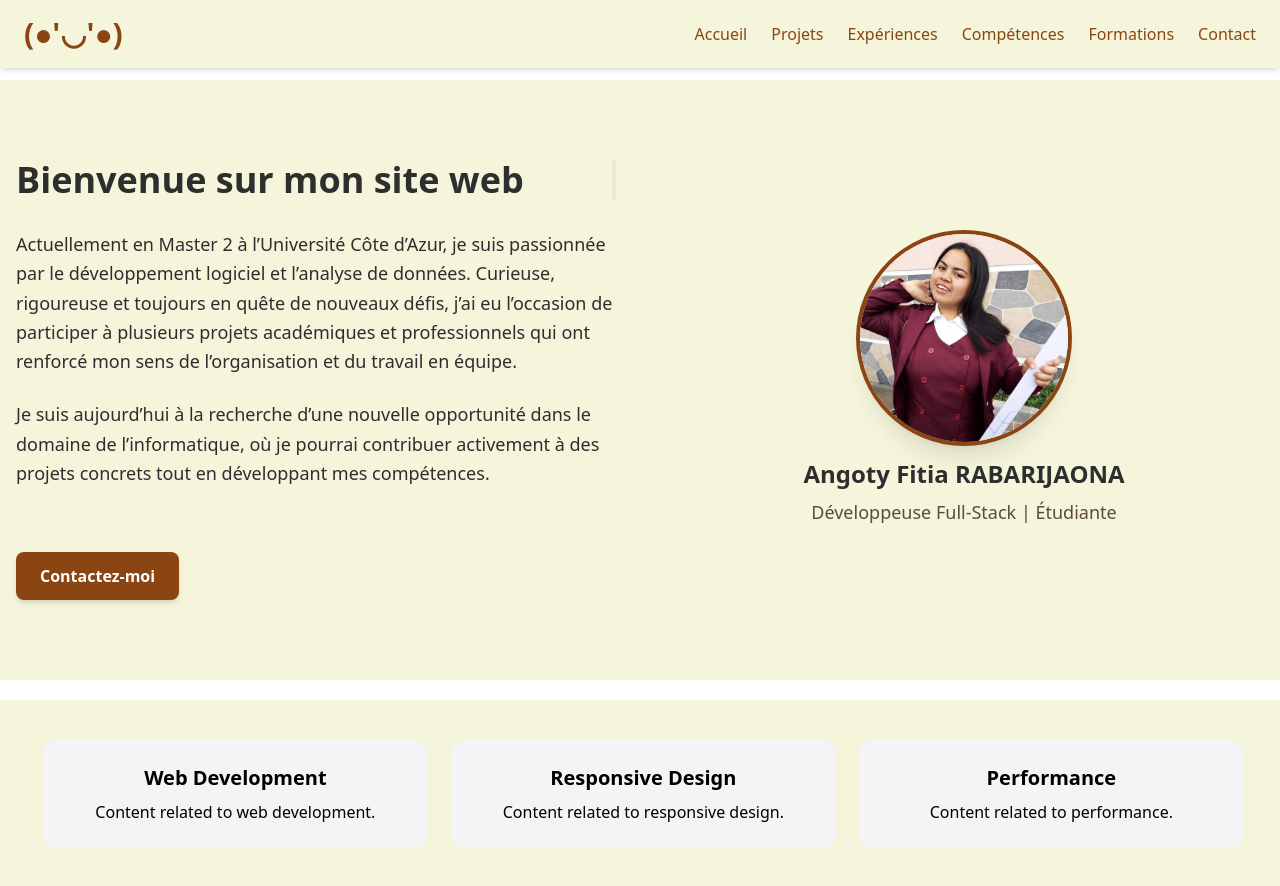
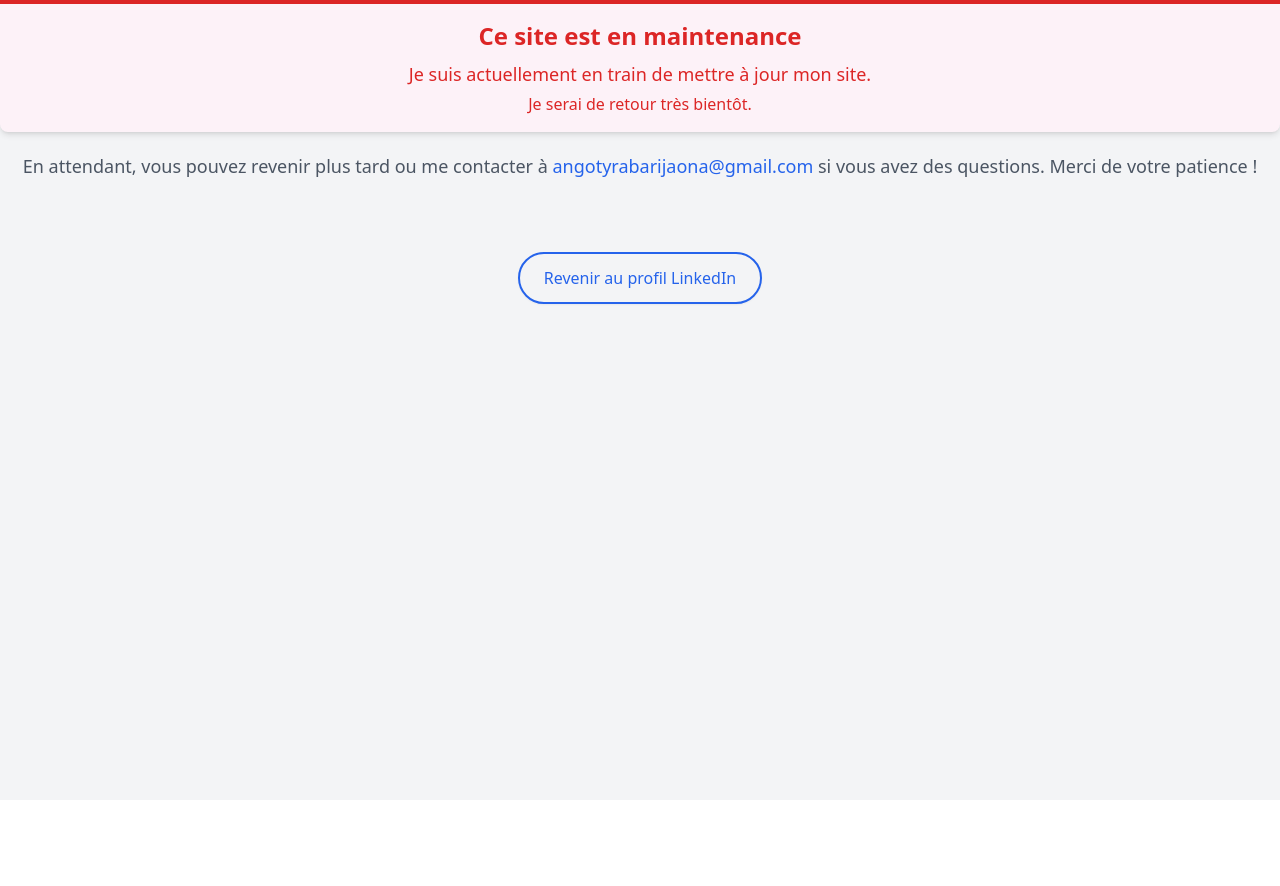
Before and after one commit to AngotyFitia/portfolio-frontend, a React (Vite) app: page / in a window 1280 px wide. After the commit the page ends 800 px from the top, so only its background shows below. Built offline with nearby package versions, Linux system fonts and the light colour scheme.

Commit message:
creating-page-under-maintenance

```diff
--- /dev/null
+++ b/src/components/Maintenance.tsx
@@ -0,0 +1,40 @@
+import React from 'react';
+
+const Maintenance: React.FC = () => {
+  return (
+    <div className="min-h-screen bg-gray-100">
+      {/* Notification en haut de page */}
+      <div className="bg-pink-50 border-t-4 border-red-600 text-red-600 text-center py-4 px-6 w-full fixed top-0 left-0 z-50 shadow-md rounded-b-lg" aria-live="polite">
+        <div className="text-2xl font-semibold">
+          <span>Ce site est en maintenance</span>
+        </div>
+        <p className="mt-2 text-lg">
+          Je suis actuellement en train de mettre à jour mon site.
+        </p>
+        <p className="mt-1 text-md">
+          Je serai de retour très bientôt.
+        </p>
+      </div>
+
+      {/* Contenu principal sous la notification */}
+      <div className="pt-28 md:pt-24 sm:pt-20">
+        <div className="text-center py-10">
+          <p className="mt-4 text-lg text-gray-600">
+            En attendant, vous pouvez revenir plus tard ou me contacter à <a href="mailto:email@example.com" className="text-blue-600 hover:underline">angotyrabarijaona@gmail.com</a> si vous avez des questions. Merci de votre patience !
+          </p>
+        </div>
+        {/* Lien ou bouton de retour */}
+        <div className="flex justify-center mt-8">
+          <a
+            href="https://linkedin.com/in/angoty-rabarijaona"
+            className="px-6 py-3 border-2 border-blue-600 text-blue-600 rounded-full font-medium hover:bg-blue-600 hover:text-white shadow-sm transition-all"
+          >
+            Revenir au profil LinkedIn
+          </a>
+        </div>
+      </div>
+    </div>
+  );
+};
+
+export default Maintenance;
--- a/src/components/Projets.tsx
+++ b/src/components/Projets.tsx
@@ -2,13 +2,47 @@ import { motion } from "framer-motion";
 
 export default function Heroi() {
   return (
-    <section className="mt-5 grid grid-cols-1 md:grid-cols-3 gap-6 p-10 bg-[#f5f5dc] ">
-      {["Web Development", "Responsive Design", "Performance"].map((title, i) => (
-        <motion.div key={i} className="p-6 bg-gray-100 rounded-xl text-center" animate={{ x: [0, 10, 0] }} transition={{ duration: 2, repeat: Infinity }}>
-          <h3 className="text-xl font-semibold mb-2">{title}</h3>
-          <p>Content related to {title.toLowerCase()}.</p>
-        </motion.div>
-      ))}
-    </section>
+    <section className="mt-5 grid grid-cols-1 md:grid-cols-3 gap-6 p-10 bg-[#f5f5dc]">
+  {[
+    {
+      title: "Gestion et suivi de garage",
+      type: "Projet de groupe",
+      period: "Janvier 2025 - Février 2025",
+      link: "#"
+    },
+    {
+      title: "Gestion administrative d'un hôpital",
+      type: "Projet individuel",
+      period: "Mars 2024 - Avril 2025",
+      link: "#"
+    },
+    {
+      title: "Vente de produits",
+      type: "Projet de groupe",
+      period: "Dates non spécifiées",
+      link: "#"
+    },
+  ].map((project, i) => (
+    <motion.div
+      key={i}
+      className="p-6 bg-gray-100 rounded-xl text-center shadow-md hover:shadow-lg transition-shadow"
+      animate={{ x: [0, -20, 0] }}  // Animation de droite à gauche
+      transition={{ duration: 3, repeat: Infinity, repeatType: "loop", ease: "easeInOut" }} // Répéter indéfiniment avec une vitesse modérée
+    >
+      <h3 className="text-xl font-semibold mb-2 text-gray-800">{project.title}</h3>
+      <p className="text-gray-600">{project.type}</p>
+      <p className="text-gray-500 text-sm mb-4">{project.period}</p>
+      <a
+        href={project.link}
+        className="text-blue-600 font-medium hover:underline"
+      >
+        Voir plus →
+      </a>
+    </motion.div>
+  ))}
+</section>
+
+
+
   );
 }
--- a/src/pages/Home.tsx
+++ b/src/pages/Home.tsx
@@ -1,13 +1,15 @@
 import Description from "../components/Description"
 import Header from "../components/Header"
 import Projets from "../components/Projets"
+import Maintenance from "../components/Maintenance"
 
 export default function Home() {
   return (
     <main>
-      <Header />
+      <Maintenance />
+      {/* <Header />
       <Description />
-      <Projets />
+      <Projets /> */}
     </main>
   )
 }
```
